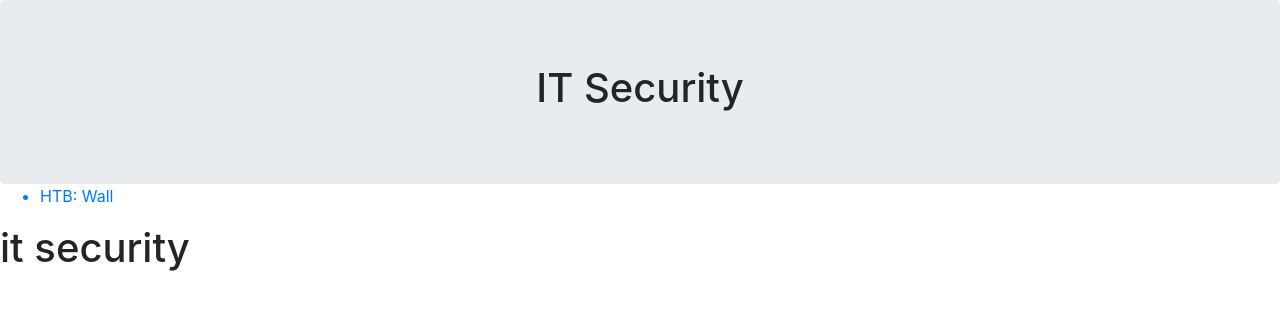
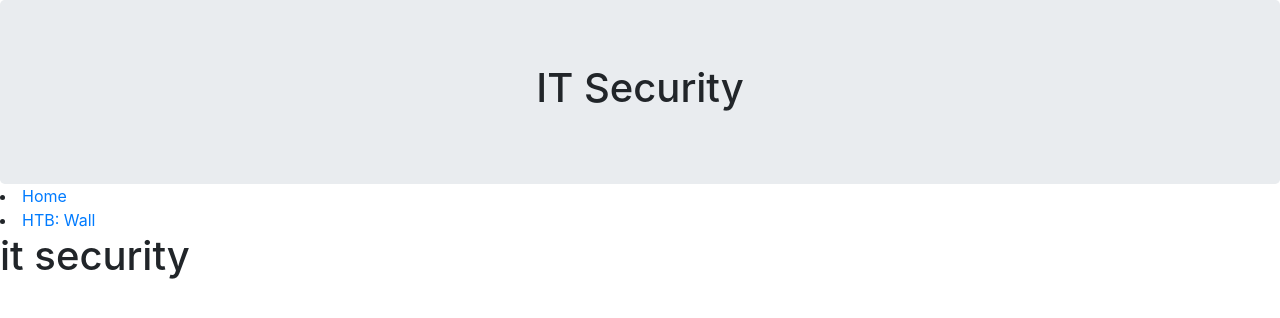
Before and after one commit to Rubytox/Rubytox.github.io, a Jekyll site: the page built from index.html, in a window 1280 px wide. Shown: the top 318 px of the page. Built offline with Jekyll 4.4.1, drawn with Linux system fonts in a browser that asks for light colours.

Commit message:
panick commit

```diff
--- /dev/null
+++ b/_includes/navigation.html
@@ -0,0 +1,8 @@
+<nav>
+    <li>
+        <a href="/">Home</a>
+    </li>
+    <li>
+        <a href="/pages/HTB/Wall.html">HTB: Wall</a>
+    </li>
+</nav>
--- a/_layouts/default.html
+++ b/_layouts/default.html
@@ -18,11 +18,7 @@
             </div>
         </div>
 
-        <nav>
-            <ul>
-                <a href="pages/HTB/Wall.html"><li>HTB: Wall</li></a>
-            </ul>
-        </nav>
+        {% include navigation.html %}
 
         {{ content }}
 
```
